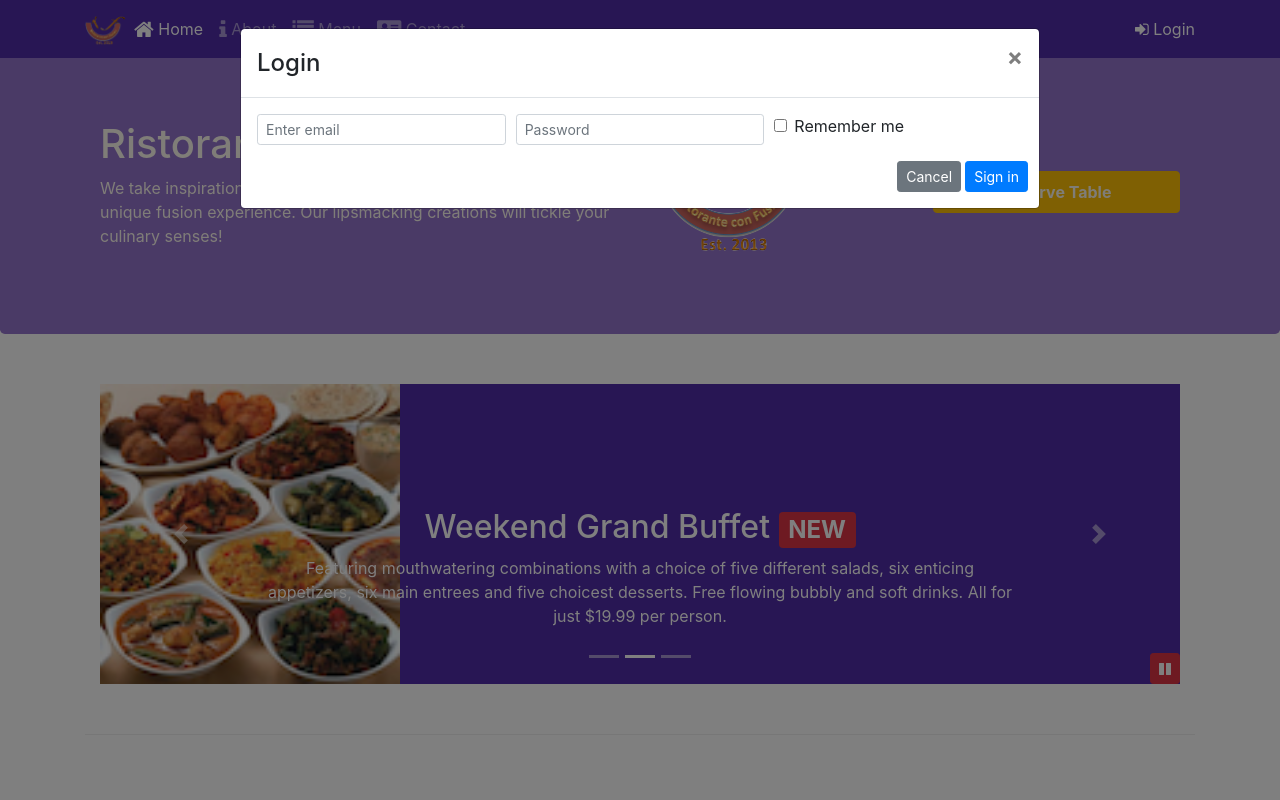
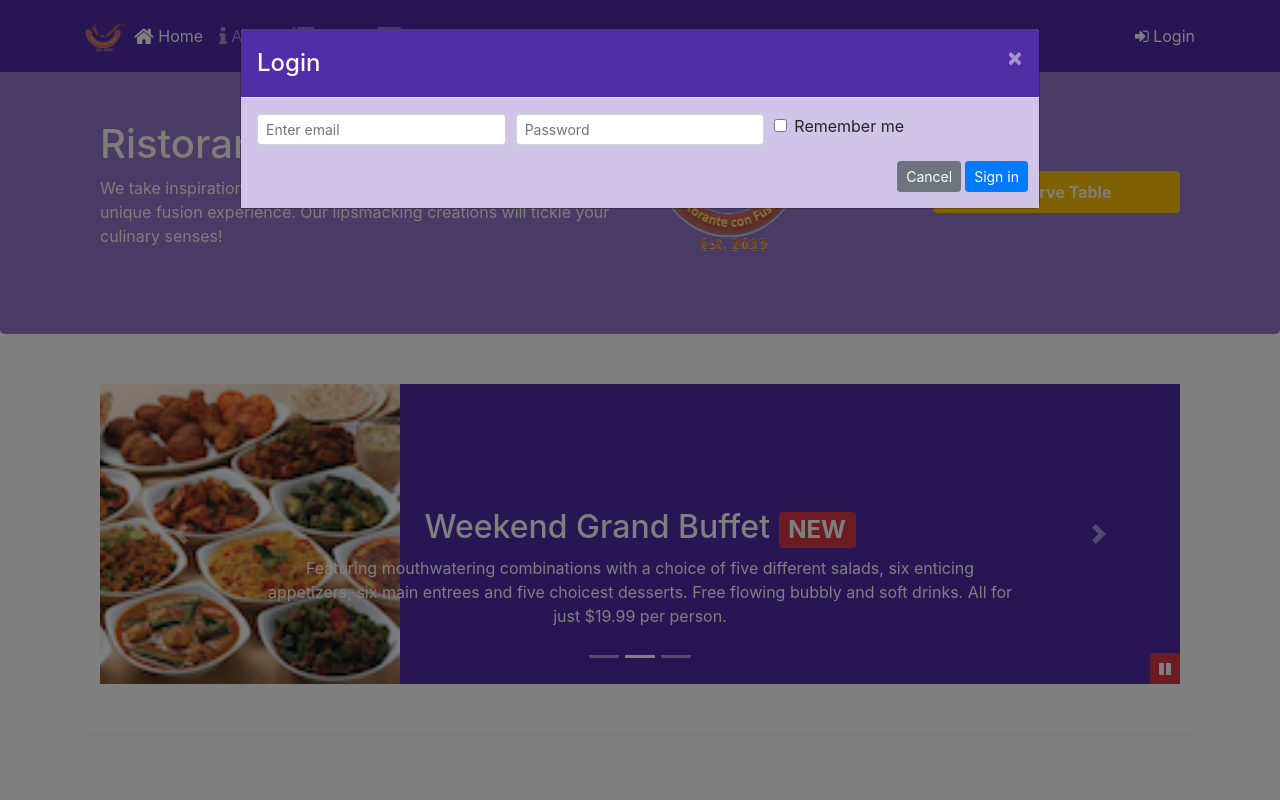
Before and after one commit to dahliakarass/Course1-Front-End-Web-UI-Frameworks-and-Tools-Bootstrap-4, a website: page index.html in a window 1280 px wide. Both pictures are taken after a click on the button "Login". Shown: the top 800 px of the page. Drawn offline with nearby package versions, Linux system fonts and the light colour scheme.

Commit message:
Assignment 4

```diff
--- a/css/styles.scss
+++ b/css/styles.scss
@@ -2,6 +2,7 @@ $lt-gray: #ddd;
 $background-dark: #512DA8;
 $background-light: #9575CD;
 $background-pale: #D1C4E9;
+$Floral-white: #FFFAF0;
 
 // Height variables
 $carousel-item-height: 300px;
@@ -74,3 +75,17 @@ body{
     bottom: 0px;
     z-index: 1;
 }
+
+.modal-header {
+    background-color: $background-dark;
+    color: #FFFAF0;
+    color: $Floral-white;
+    button {
+        color: #FFFAF0;
+        color: $Floral-white;
+    }
+}
+
+.modal-body {
+    background-color: $background-pale;
+}
--- a/index.html
+++ b/index.html
@@ -31,7 +31,7 @@
                     <li class="nav-item"><a class="nav-link" href="./contactus.html"><span class="fa fa-address-card fa-lg"></span> Contact</a></li>
                 </ul>
                 <span class="navbar-text">
-                    <a data-toggle="modal" data-target="#loginModal">
+                    <a role="button" class="navbar-text btn-block" id="LoginButton" >
                     <span class="fa fa-sign-in"></span> Login</a>
                 </span>
             </div>
@@ -39,7 +39,7 @@
     </nav>
 
     <!-- Login Model -->
-    <div id="loginModal" class="modal fade" role="dialog">
+    <div id="LoginModal" class="modal fade" role="dialog">
         <div class="modal-dialog modal-lg" role="content">
             <!-- Modal content-->
             <div class="modal-content">
@@ -77,7 +77,7 @@
     </div>
 
     <!-- Reservation Model -->
-    <div id="reservationModal" class="modal fade" role="dialog">
+    <div id="ReservationModal" class="modal fade" role="dialog">
         <div class="modal-dialog modal-lg" role="content">
             <!-- Modal content-->
             <div class="modal-content">
@@ -155,7 +155,8 @@
                         data-placement="bottom" href="#reserveform">Reserve Table</a></div> -->
 
                     <a role="button" class="btn btn-block nav-link btn-warning"
-                        data-toggle="modal" data-target="#reservationModal"><strong>Reserve Table</strong></a></div>
+                        id ="ReserveButton"><strong>Reserve Table</strong></a>
+                </div>
             </div>
         </div>
     </header>
@@ -389,6 +390,18 @@
         });
     </script>
 
+    <script>
+        $(document).ready(function(){
+
+            $("#LoginButton").click(function(){
+                $('#LoginModal').modal('show');
+            });
+
+            $("#ReserveButton").click(function(){
+                $('#ReservationModal').modal('show');
+            });
+        });
+    </script>
 
 </body>
 
```
Also changed, not shown: aboutus.html (+12 -6 lines), contactus.html (+3 -0 lines), css/styles.css.
